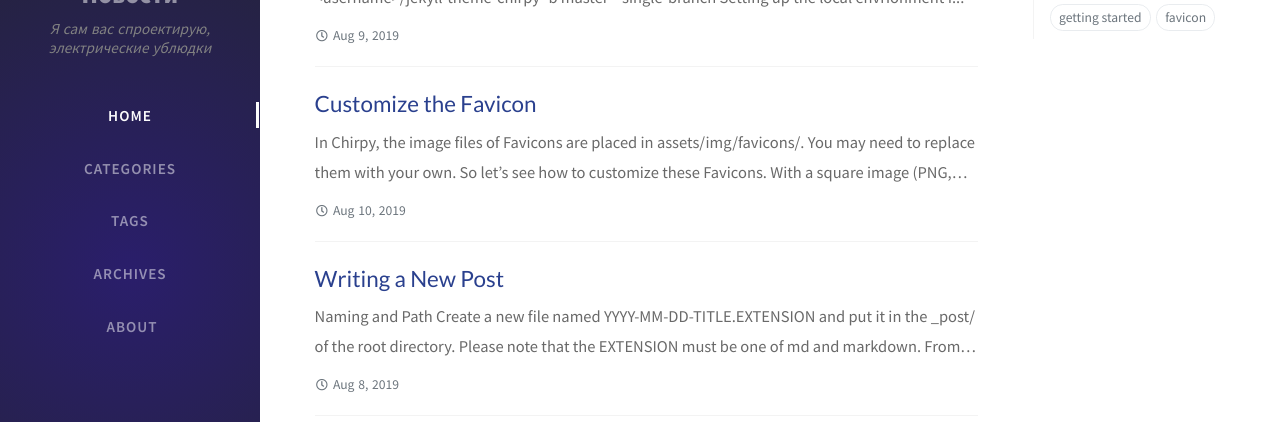
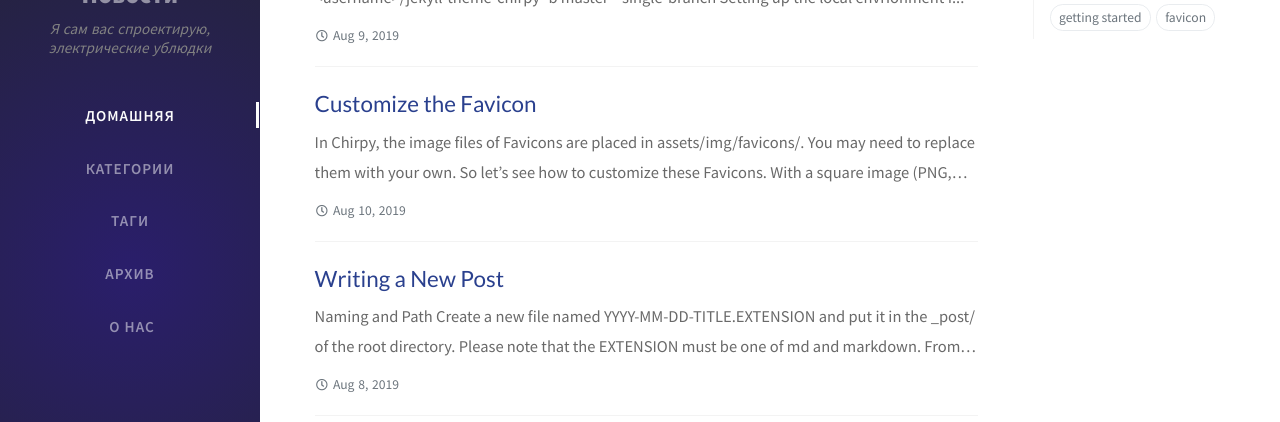
Before and after one commit to kern3lp4n1c/constructorsnews, a Jekyll site: the page built from index.html, in a window 1280 px wide. Shown: the part 179-601 px from the top of the page. Built offline with Jekyll 4.4.1, drawn with Linux system fonts in a browser that asks for light colours; nearby versions of some CDN libraries; the list of posts is cut into pages by our own code; comment, search, counter and statistics services are not loaded.

Commit message:
Update tabs.yml

```diff
--- a/_data/tabs.yml
+++ b/_data/tabs.yml
@@ -6,25 +6,25 @@
 
 
 -
-  name: Home
+  name: Домашняя
   icon: "fas fa-home"
 -
-  name: Categories
+  name: Категории
   icon: "fas fa-stream"
   path: tabs
   url: categories
 -
-  name: "Tags"
+  name: "Таги"
   icon: "fas fa-tags"
   path: tabs
   url: tags
 -
-  name: "Archives"
+  name: "Архив"
   path: tabs
   url: archives
   icon: "fas fa-archive"
 -
-  name: "About"
+  name: "О нас"
   icon: "fas fa-info"
   path: tabs
   url: about
```
